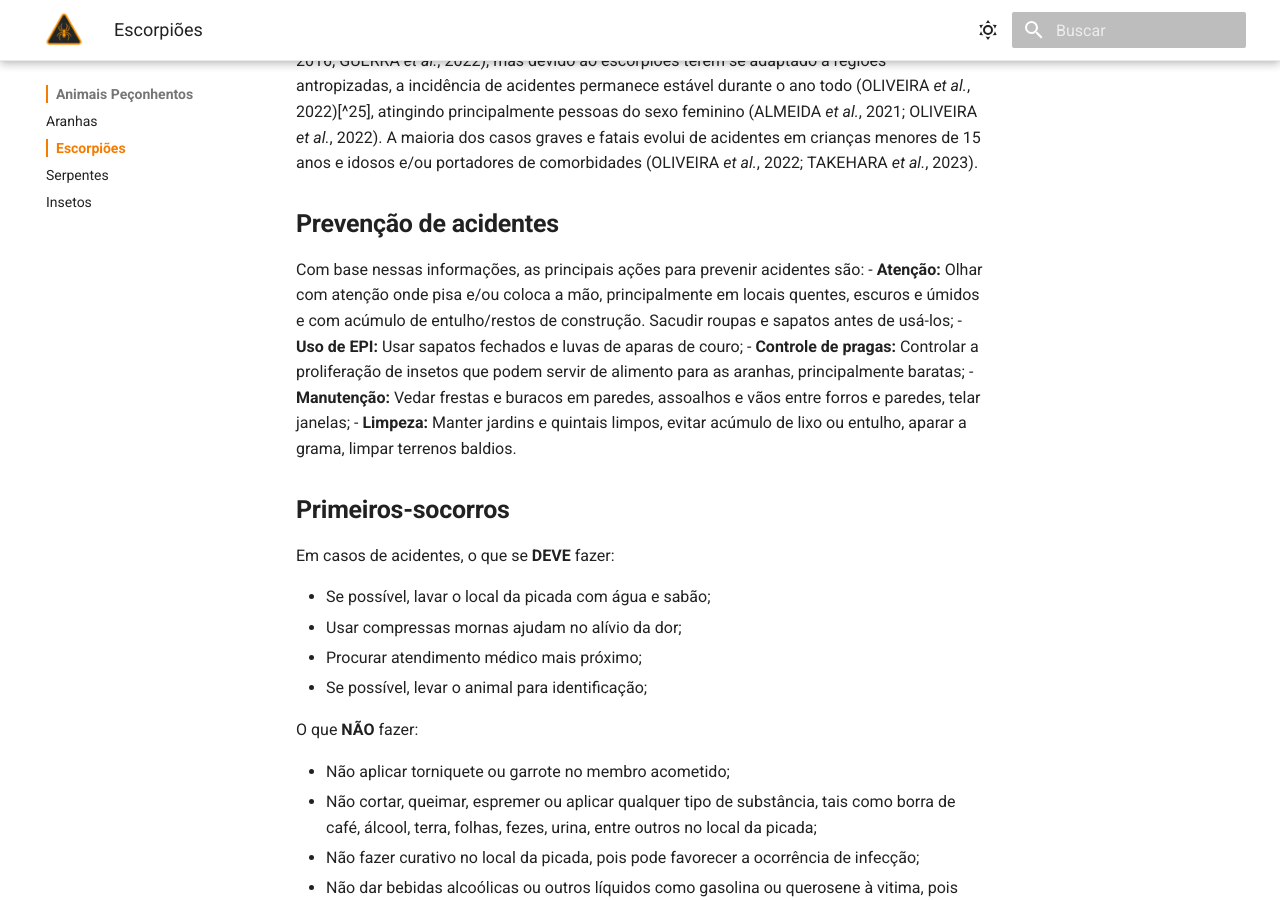
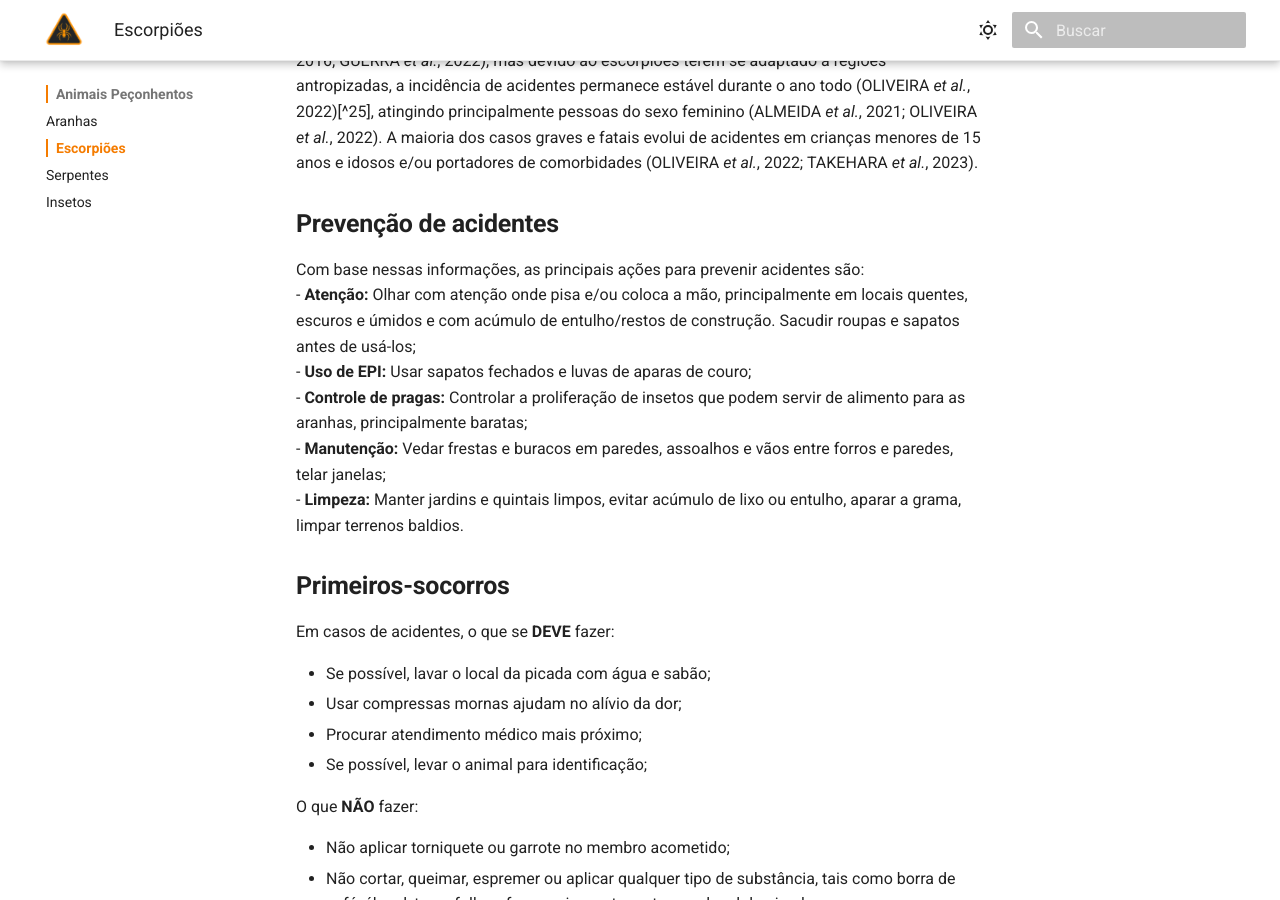
Before and after one commit to Luan-Viero/venomous-animals-guide, an MkDocs documentation site: the page built from docs/animais/escorpioes.md, in a window 1280 px wide and 900 px high, scrolled down 6123 px. Built offline with MkDocs 1.6.1 and Material for MkDocs 9.7.7, drawn with Linux system fonts in a browser that asks for light colours; some of the changed text lies outside the part shown.

Commit message:
:memo: docs: Minor fixes in markdown syntax to adjust view.

```diff
--- a/docs/animais/escorpioes.md
+++ b/docs/animais/escorpioes.md
@@ -9,9 +9,9 @@
     </figcaption>
 </figure>
 
-São animais sinantrópicos, cosmopolitas, carnívoros, de hábito noturno e se alimentam, principalmente de outros artrópodes, como outros escorpiões e insetos, como grilos, gafanhotos e baratas (ALMEIDA, 2021[^6]).Algumas espécies de escorpiões são consideradas partenogênicas, ou seja, conseguem se reproduzir sem que haja fertilização dos ovos pelo gameta feminino (BRASIL, 2024). Escorpiões têm a menor taxa metabólica no reino animal, contribuindo para sua sobrevivência durante longos períodos sem água e/ou alimento (cerca de 1 ano sem água e alimento e até 3 anos com água, mas sem alimento)(GUERRA *et al.*, 2022).
+São animais sinantrópicos, cosmopolitas, carnívoros, de hábito noturno e se alimentam, principalmente de outros artrópodes, como outros escorpiões e insetos, como grilos, gafanhotos e baratas (ALMEIDA, 2021[^6]).Algumas espécies de escorpiões são consideradas partenogênicas, ou seja, conseguem se reproduzir sem que haja fertilização dos ovos pelo gameta feminino (BRASIL, 2024). Escorpiões têm a menor taxa metabólica no reino animal, contribuindo para sua sobrevivência durante longos períodos sem água e/ou alimento (cerca de 1 ano sem água e alimento e até 3 anos com água, mas sem alimento(GUERRA *et al.*, 2022)).
 
-A maioria dos acidentes é classificado como leve (COSTA *et al.*, 2016[^7]), apresentando dor local, com ou sem parestesia (dormência, formigamento). Casos moderados e graves podem apresentar sudorese, náuseas, vômitos, taquicardia (aceleração do batimento cardíaco), taquipneia (respisração rápida e superficial), hipertensão, salivação, prostração, convulsão, coma, edema pulmonar, insuficiência cardíaca e choque (MENDES *et al.*, 2023; TAKEHARA *et al.*, 2023). O tratamento com soro antiescorpiônico é indicado em casos moderados e graves, pricipalmente em acidentes com crianças com idade abaixo de 10 anos (OLIVEIRA *et al.*, 2022[^8]; TAKEHARA *et al.*, 2023)
+A maioria dos acidentes é classificado como leve (COSTA *et al.*, 2016[^7]), apresentando dor local, com ou sem parestesia (dormência, formigamento). Casos moderados e graves podem apresentar sudorese, náuseas, vômitos, taquicardia (aceleração do batimento cardíaco), taquipneia (respisração rápida e superficial), hipertensão, salivação, prostração, convulsão, coma, edema pulmonar, insuficiência cardíaca e choque (MENDES *et al.*, 2023; TAKEHARA *et al.*, 2023). O tratamento com soro antiescorpiônico é indicado em casos moderados e graves, pricipalmente em acidentes com crianças com idade abaixo de 10 anos (OLIVEIRA *et al.*, 2022[^8]; TAKEHARA *et al.*, 2023).
 
 <figure class="base">
     <img src="../images/Notificacoes-escorpioes.png" alt="Notificações de acidentes causados por escorpiões">
```
Also changed, not shown: docs/animais/aranhas.md (+4 -4 lines), docs/animais/serpentes.md (+0 -16 lines), docs/animais/insetos.md (line endings or trailing spaces).
